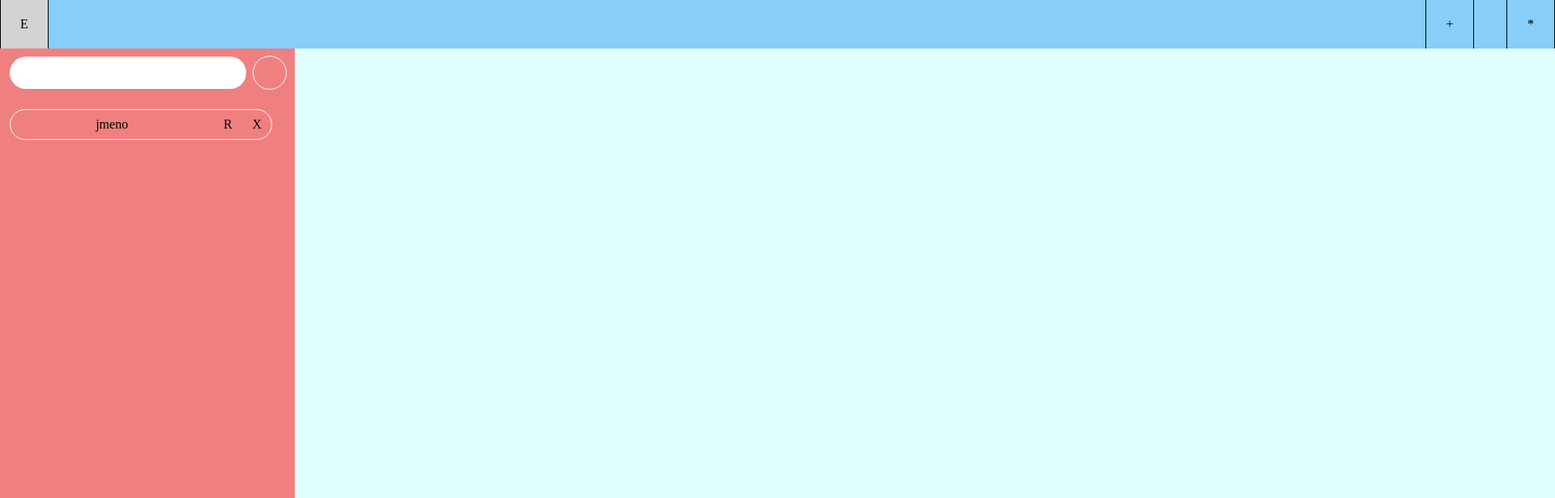
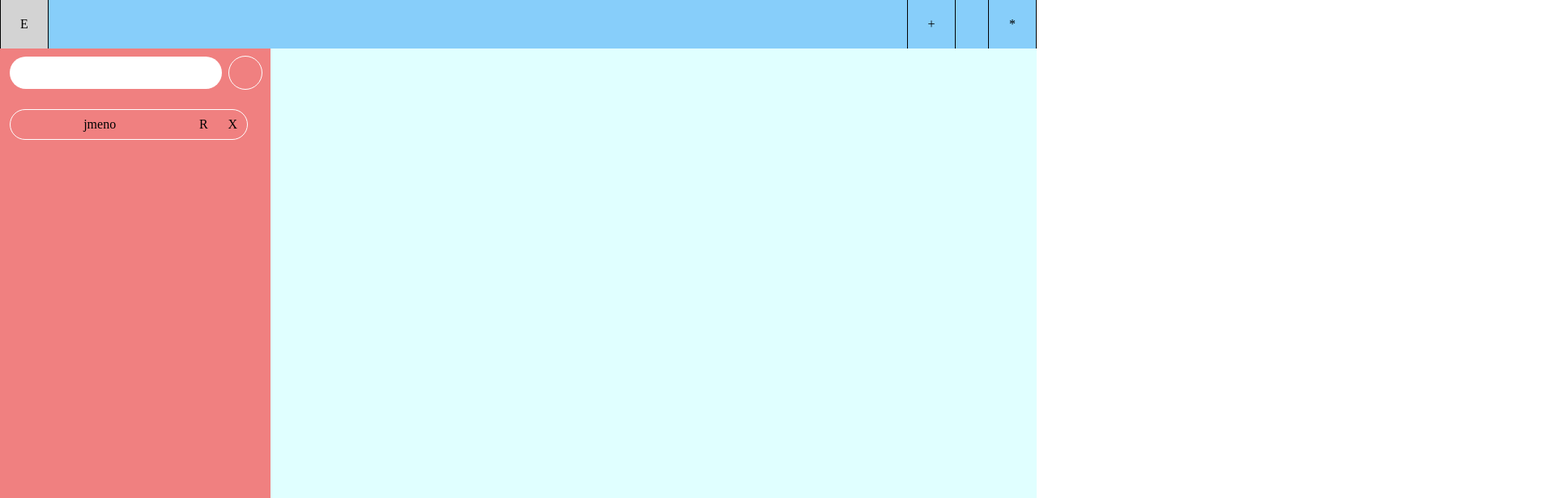
Before and after one commit to jacky32/Todo-List, a website built with webpack: page dist/index.html in a window 1280 px wide. Shown: the top 616 px of the page at 81% size, 1920 px wide, since content can reach past the window. Built offline with Linux system fonts and the light colour scheme.

Commit message:
Fix horizontal scaling

```diff
--- a/src/header.css
+++ b/src/header.css
@@ -1,6 +1,7 @@
 header {
+  width: 100vw;
   display: grid;
-  grid-template-columns: 60px auto 60px 40px 60px;
+  grid-template-columns: 60px 1fr 60px 40px 60px;
   align-items: center;
   text-align: center;
   background-color: lightskyblue;
--- a/src/main.css
+++ b/src/main.css
@@ -1,4 +1,5 @@
 #main {
+  width: 100vw;
   display: flex;
   min-height: 0;
 }
@@ -8,8 +9,8 @@
   width: 420px;
   height: 100%;
   display: grid;
-  grid-template-columns: auto 40px;
-  grid-template-rows: 60px auto;
+  grid-template-columns: 1fr 40px;
+  grid-template-rows: 60px 1fr;
   gap: 8px;
   align-items: center;
   text-align: center;
@@ -57,7 +58,7 @@
   border-radius: 40px;
   height: 100%;
   display: grid;
-  grid-template-columns: auto 36px 36px;
+  grid-template-columns: 1fr 36px 36px;
   align-items: center;
 }
 
@@ -87,8 +88,8 @@
   display: grid;
   justify-items: center;
   align-items: center;
-  grid-template-columns: auto 40px 40px;
-  grid-template-rows: 40px 40px auto 40px;
+  grid-template-columns: 1fr 40px 40px;
+  grid-template-rows: 40px 40px 1fr 40px;
   gap: 8px;
   padding: 8px;
   border-radius: 12px;
```
Also changed, not shown: dist/main.js.
